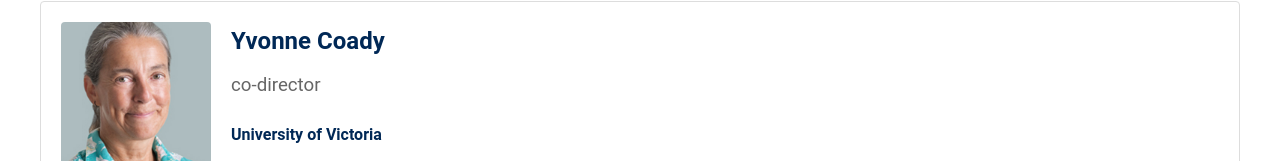
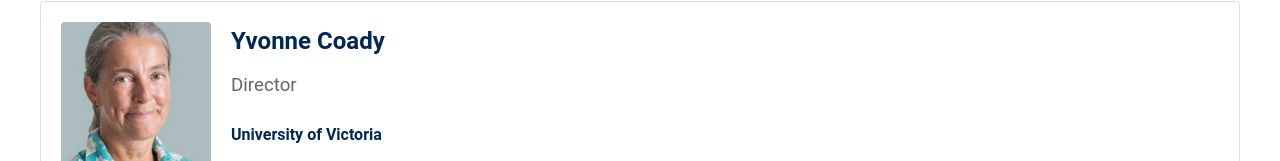
Before and after one commit to derekja/gandernet, a React (Create React App) app in the folder gander-network/: page /members in a window 1280 px wide. Shown: the part 365-526 px from the top of the page. Built offline with nearby package versions, Linux system fonts and the light colour scheme.

Commit message:
yvonne change

```diff
--- a/gander-network/src/pages/Members.js
+++ b/gander-network/src/pages/Members.js
@@ -7,7 +7,7 @@ function Members() {
   const members = [
     {
       name: 'Yvonne Coady',
-      title: 'co-director',
+      title: 'Director',
       organization: 'University of Victoria',
       photo: 'yvonne.jpg',
       description: "Dr. Yvonne Coady is a full professor at the University of Victoria who is focused on performant cloud computing systems. She holds an NSERC discovery award in petabyte scale computing that leverages data from the ongoing acquisition of satellite imagery. Yvonne has a lifelong dedication to teaching and students, and finds ways to integrate high performance computing to bolster these interests. In the spring of 2024, Yvonne was successful in getting her course on Culturally Aware AI accredited by CIFAL/UNITAR, an arm of the United Nations focused on education and sustainable development goals."
```
